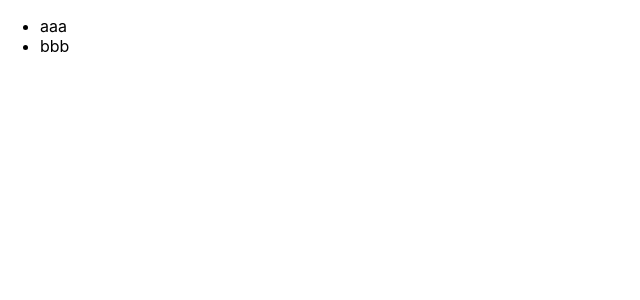
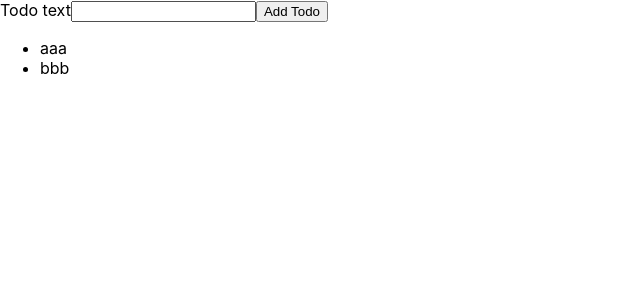
Before and after one commit to kkata/learning-react-complete-guide, a React (Create React App) app: page / in a window 1280 px wide. Shown: the top 300 px of the page, without its empty margins (0-640 px from the left). Built offline with nearby package versions, Linux system fonts and the light colour scheme.

Commit message:
410. Working with "Function Props"

```diff
--- a/src/App.tsx
+++ b/src/App.tsx
@@ -1,10 +1,14 @@
 import Todos from "./components/Todos";
 import Todo from "./models/todo";
+import NewTodo from "./components/NewTodo";
 
 function App() {
   const todos = [new Todo("aaa"), new Todo("bbb")];
+  const addTodoHandler = (todoText: string) => {};
+
   return (
     <div>
+      <NewTodo onAddTodo={addTodoHandler} />
       <Todos items={todos} />
     </div>
   );
--- a/src/components/NewTodo.tsx
+++ b/src/components/NewTodo.tsx
@@ -1,6 +1,6 @@
 import { useRef } from "react";
 
-const NewTodo = () => {
+const NewTodo: React.FC<{ onAddTodo: (text: string) => void }> = (props) => {
   const todoTextInputRef = useRef<HTMLInputElement>(null);
 
   const submitHandler = (event: React.FormEvent) => {
@@ -11,6 +11,8 @@ const NewTodo = () => {
     if (enteredText.trim().length === 0) {
       return;
     }
+
+    props.onAddTodo(enteredText);
   };
 
   return (
```
